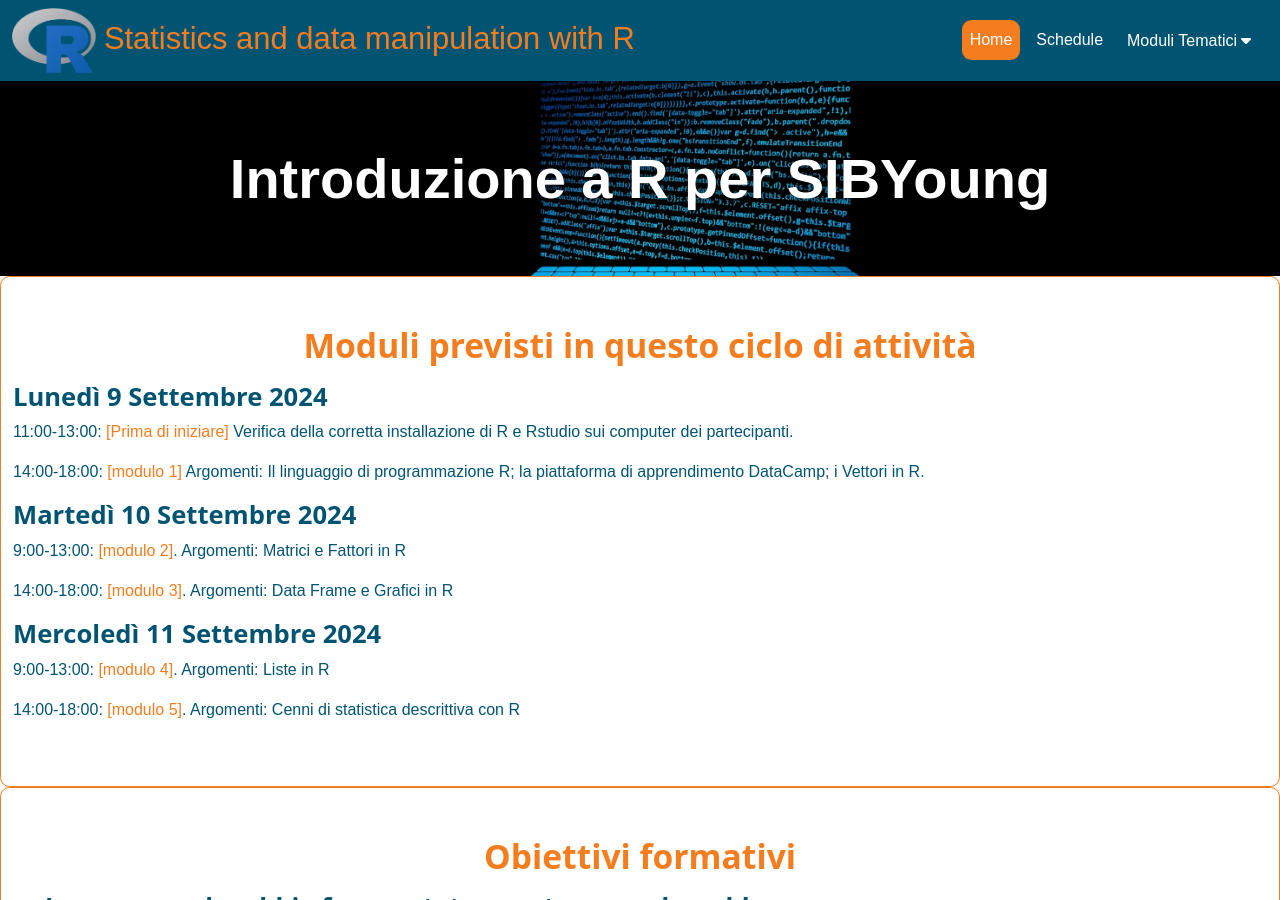
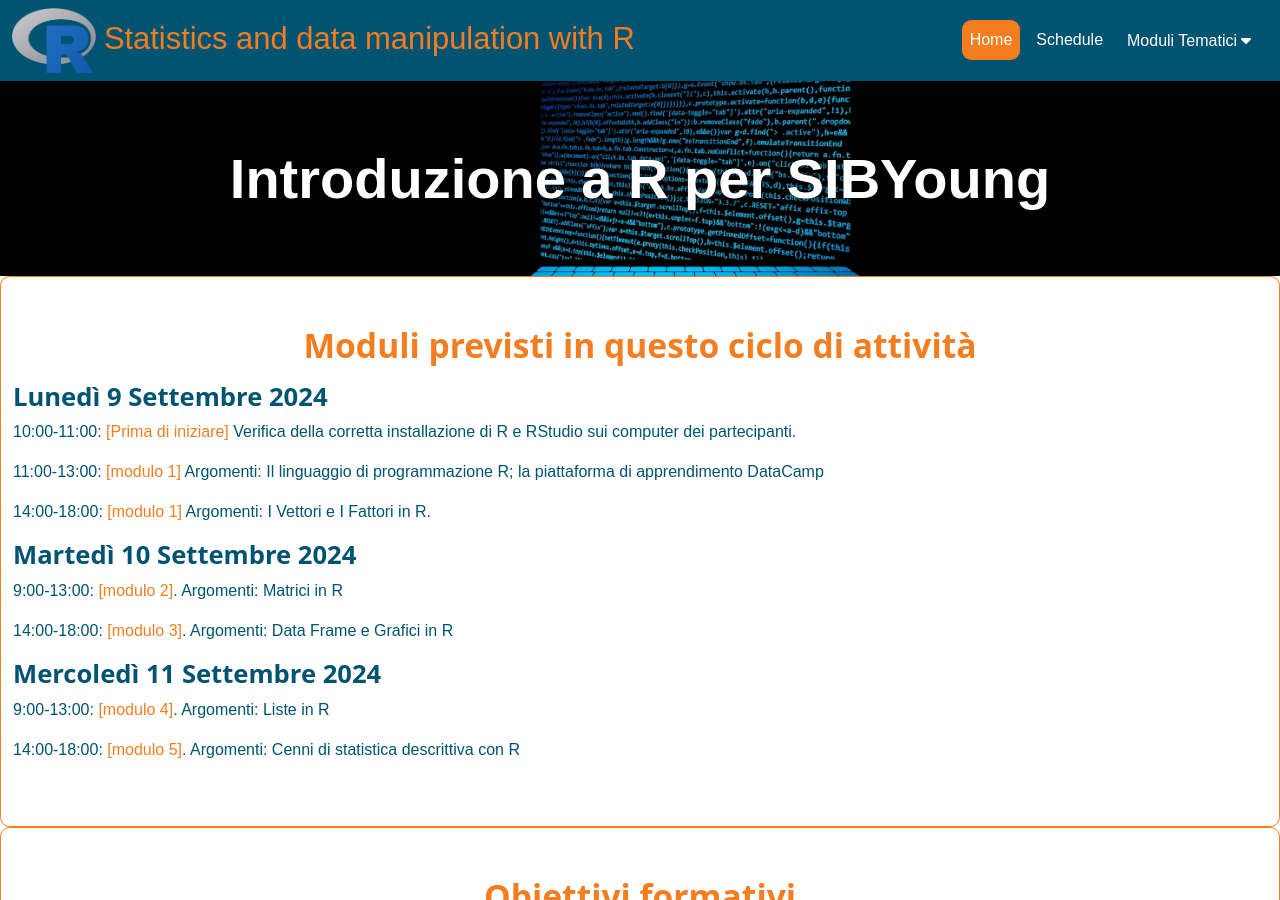
Before and after one commit to maghetta/Corso-R-livello-base__BBC, a Jekyll site: the page built from index.html, in a window 1280 px wide and 900 px high. Built offline with Jekyll 4.4.1, drawn with Linux system fonts in a browser that asks for light colours.

Commit message:
Update index.html
Modificata agenda e allocazione argomenti modulo 1 e 2 (spostato Fattori in modulo 1)

```diff
--- a/index.html
+++ b/index.html
@@ -19,11 +19,12 @@ layout: none
                     <div class="position-relative">
 
                     <h3>Lunedì 9 Settembre 2024</h3>
-                    <p>11:00-13:00: <a href="https://maghetta.github.io/Corso-R-livello-base/premessa">[Prima di iniziare]</a> Verifica della corretta installazione di R e Rstudio sui computer dei partecipanti.</p>
-                    <p>14:00-18:00: <a href="https://maghetta.github.io/Corso-R-livello-base/modulo1">[modulo 1]</a> Argomenti: Il linguaggio di programmazione R; la piattaforma di apprendimento DataCamp; i Vettori in R.</p>
+                    <p>10:00-11:00: <a href="https://maghetta.github.io/Corso-R-livello-base/premessa">[Prima di iniziare]</a> Verifica della corretta installazione di R e RStudio sui computer dei partecipanti.</p>
+                    <p>11:00-13:00: <a href="https://maghetta.github.io/Corso-R-livello-base/modulo1">[modulo 1]</a> Argomenti: Il linguaggio di programmazione R; la piattaforma di apprendimento DataCamp</p>
+                    <p>14:00-18:00: <a href="https://maghetta.github.io/Corso-R-livello-base/modulo1">[modulo 1]</a> Argomenti: I Vettori e I Fattori in R.</p>
 
                     <h3>Martedì 10 Settembre 2024</h3>
-                    <p>9:00-13:00: <a href="https://maghetta.github.io/Corso-R-livello-base/modulo2">[modulo 2]</a>. Argomenti: Matrici e Fattori in R</p>
+                    <p>9:00-13:00: <a href="https://maghetta.github.io/Corso-R-livello-base/modulo2">[modulo 2]</a>. Argomenti: Matrici in R</p>
                     <p>14:00-18:00: <a href="https://maghetta.github.io/Corso-R-livello-base/modulo3">[modulo 3]</a>. Argomenti: Data Frame e Grafici in R</p>
 
                     <h3>Mercoledì 11 Settembre 2024</h3>
```
